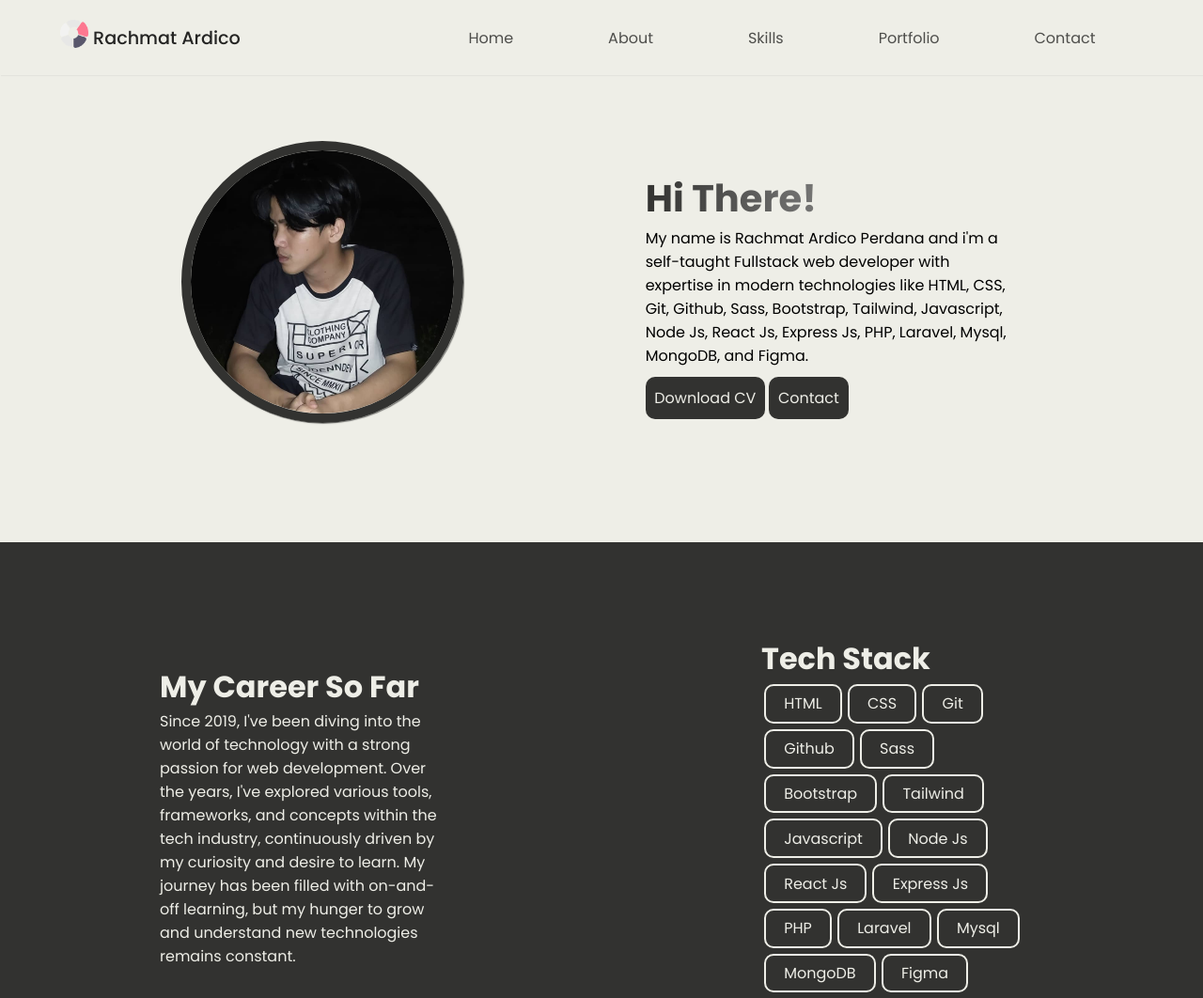
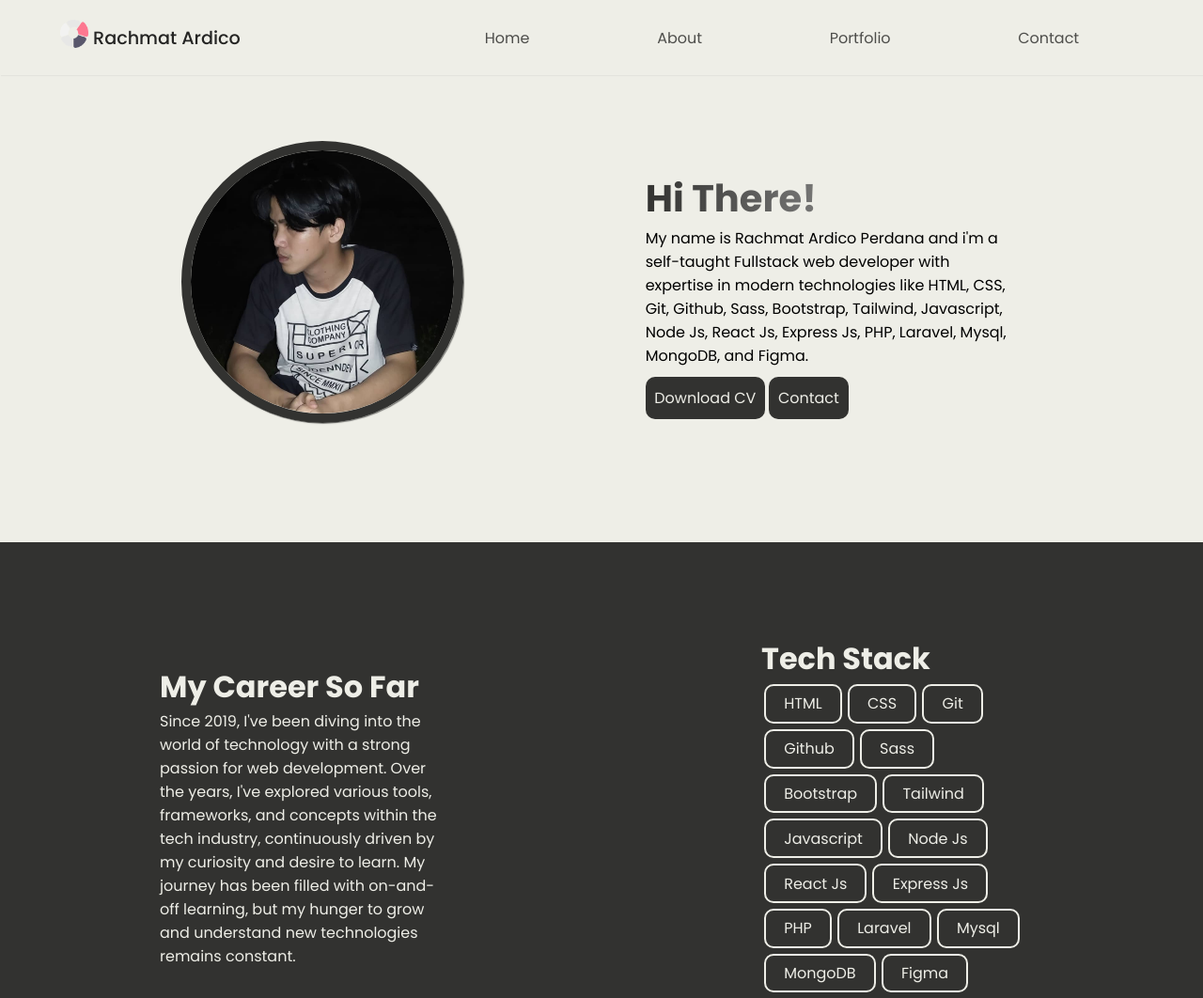
Before and after one commit to rachmatardico/css-practice, a plain HTML site: page index.html in a window 1280 px wide. Shown: the top 1062 px of the page at 94% size. Drawn offline with Linux system fonts and the light colour scheme.

Commit message:
Delete skills nav link

```diff
--- a/index.html
+++ b/index.html
@@ -22,7 +22,6 @@
         <ul class="nav-links">
           <li><a href="#home" class="nav-link">Home</a></li>
           <li><a href="#about" class="nav-link">About</a></li>
-          <li><a href="#about" class="nav-link">Skills</a></li>
           <li><a href="#portfolio" class="nav-link">Portfolio</a></li>
           <li><a href="#contact" class="nav-link">Contact</a></li>
         </ul>
```
